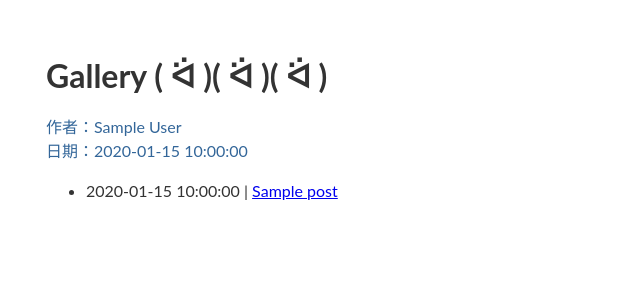
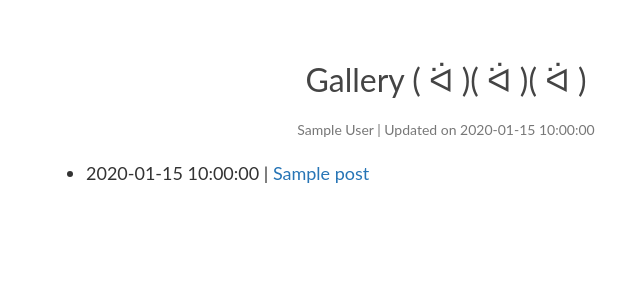
Before and after one commit to insorker/yori, a Python web app: template templates/gallery.html in a window 1280 px wide. Shown: the top 300 px of the page, without its empty margins (194-834 px from the left). Run offline with Jinja, Linux system fonts and the light colour scheme; the template is opened without the code that fills it: most values are stand-ins (such as "Sample title", 1, 10 or a date in 2020).

Commit message:
modify most css and fix some md parse problem

```diff
--- a/main.py
+++ b/main.py
@@ -19,6 +19,7 @@ MARKDOWN_EXTS = [
     'markdown.extensions.toc',
     'markdown.extensions.codehilite',
     'markdown.extensions.nl2br',
+    'markdown.extensions.sane_lists',
     'pymdownx.extra',
     'pymdownx.magiclink',
     'pymdownx.keys',
--- a/static/css/yori.css
+++ b/static/css/yori.css
@@ -4,28 +4,49 @@ body {
     padding: 1em;
     color: #333;
     line-height: 1.5;
-    font-size: 16px;
+    font-size: 18px;
     font-family: 'Lato', "Georgia", "PingFang SC", "Microsoft YaHei", sans-serif;
+}
+h1, h2, h3 {
+    border-bottom: 2px solid #a24482;
 }
 h1, h2, h3, h4, h5, h6 {
     margin: 20px 0 15px;
     padding: 0;
-    font-weight: bold;
+    font-weight: 500px;
+    color: #a24482;
 }
 img {
     max-width: 100%;
     height: auto;
     border-radius: 8px;
 }
+a:link {
+    text-decoration: none;
+    color: #2775b6;
+}
+a:visited {
+    text-decoration: none;
+    color: #2775b6;
+}
+a:hover, a:focus {
+    text-decoration: underline;
+    outline: none;
+}
+a:active {
+    color: #F9A825;
+}
 .post-title {
+    margin: 20px 0 15px;
+    padding: 0;
     color: #444;
-    font-size: 24px;
+    font-size: 32px;
     text-align: center;
     word-break: break-word;
-    font-weight: 400;
+    font-weight: 800px;
 }
 .post-meta {
-    margin: 3px 0 60px 0;
+    margin: 3px 0 20px 0;
     color: #777;
     font-family: 'Lato', "Georgia", "PingFang SC", "Microsoft YaHei", sans-serif;
     font-size: 14px;
@@ -33,13 +54,13 @@ img {
 }
 .card {
     margin: 20px auto;
-    padding: 20px;
+    padding: 5px 20px 20px;
     box-shadow: 0 2px 2px 0 rgb(0 0 0 / 12%), 0 3px 1px -2px rgb(0 0 0 / 6%), 0 1px 5px 0 rgb(0 0 0 / 12%);
     border-radius: 10px 10px 10px 10px;
 }
 blockquote {
-    background: none;
-    border-left: 3px solid #e2dfdf;
+    background: #f7e7e7;
+    border-left: 6px solid #f1939c;
     border-right: none;
     border-top: none;
     border-bottom: none;
--- a/templates/gallery.html
+++ b/templates/gallery.html
@@ -8,13 +8,19 @@
     </style>
 {% endblock %}
 {% block content %}
-    <h1>{{ title }} ( ᐛ )( ᐛ )( ᐛ )</h1>
-    <div class="brief">作者：{{ author }}</div>
-    <div class="brief">日期：{{ date }}</div>
+    <div class="content-header">
+        <div class="post-title">
+            {{ title }} ( ᐛ )( ᐛ )( ᐛ )
+        </div>
+        <div class="post-meta">
+            <span>{{ author }}</span>
+            <span> | Updated on {{ date }}</span>
+        </div>
 
-    <ul>
-    {% for post in __posts %}
-        <li><p>{{ post.date }}  |  <a href="{{ post.__url }}">{{ post.title }}</a></p></li>
-    {% endfor %}
-    </ul>
+        <ul>
+        {% for post in __posts %}
+            <li><p>{{ post.date }}  |  <a href="{{ post.__url }}">{{ post.title }}</a></p></li>
+        {% endfor %}
+        </ul>
+    </div>
 {% endblock %}
--- a/templates/index.html
+++ b/templates/index.html
@@ -4,7 +4,7 @@
 {% block content %}
     <div class="content-header">
         <div class="post-title">
-            <h1>{{ title }} の Homepage</h1>
+            {{ title }} の Homepage
         </div>
         <div class="post-meta">
             <span>Welcome to {{ title }} の homepage.</span>
--- a/templates/post.html
+++ b/templates/post.html
@@ -8,7 +8,7 @@
 {% block content %}
     <div class="content-header">
         <div class="post-title">
-            <h1>{{ title }}</h1>
+            {{ title }}
         </div>
         <div class="post-meta">
             <span>{{ author }}</span>
--- a/templates/project.html
+++ b/templates/project.html
@@ -4,11 +4,11 @@
 {% block content %}
     <div class="content-header">
         <div class="post-title">
-            <h1>{{ title }}</h1>
+            {{ title }}
         </div>
         <div class="post-meta">
             <span>{{ author }}</span>
-            <span> | Posted on {{ date }}</span>
+            <span> | Updated on {{ date }}</span>
         </div>
 
         <div class>
```
Also changed, not shown: gallery/HelloWorld.md (+6 -0 lines).
